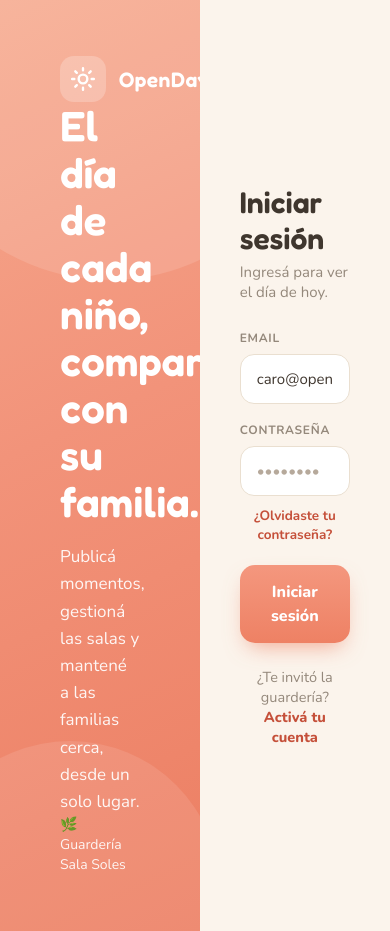
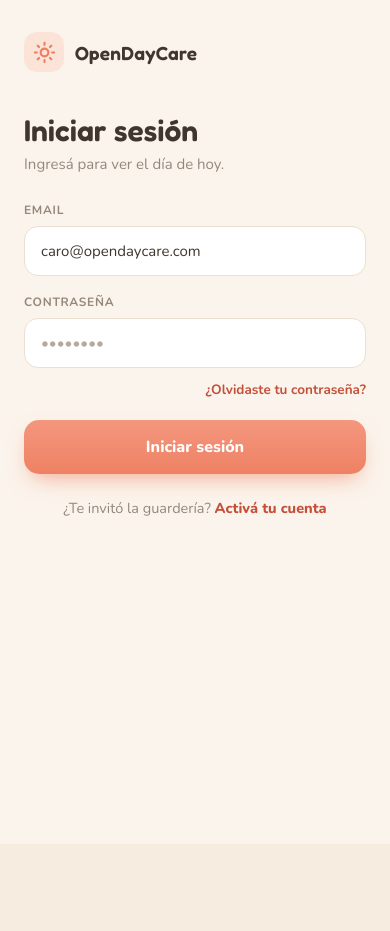
Before and after one commit to NokrisMx/open-daycare, a Next.js app: page /login in a window 390 px wide. After the commit the page ends 844 px from the top, so only its background shows below. Built offline with nearby package versions, Linux system fonts and the light colour scheme.

Commit message:
Actualizar estilos y estructura de la página de inicio de sesión para mejorar la responsividad y la presentación visual.

```diff
--- a/app/login/page.tsx
+++ b/app/login/page.tsx
@@ -5,8 +5,8 @@ import { AuthField } from "@/components/auth/auth-field";
 
 export default function LoginPage() {
   return (
-    <main className="grid min-h-screen grid-cols-[1.05fr_1fr] bg-[#FBF4EC]">
-      <section className="relative flex flex-col justify-between overflow-hidden bg-[linear-gradient(155deg,#F6A98E_0%,#F2937A_45%,#EC7E62_100%)] px-[60px] py-14 text-white">
+    <main className="min-h-dvh min-w-0 overflow-x-hidden bg-[#FBF4EC] md:grid md:min-h-screen md:grid-cols-[1.05fr_1fr]">
+      <section className="relative hidden flex-col justify-between overflow-hidden bg-[linear-gradient(155deg,#F6A98E_0%,#F2937A_45%,#EC7E62_100%)] px-[60px] py-14 text-white md:flex">
         <div className="absolute -top-[140px] -right-[120px] size-[420px] rounded-full bg-white/12" />
         <div className="absolute -bottom-[110px] -left-20 size-[300px] rounded-full bg-white/10" />
 
@@ -31,8 +31,12 @@ export default function LoginPage() {
         </p>
       </section>
 
-      <section className="flex items-center justify-center p-10">
+      <section className="flex min-h-dvh min-w-0 items-start justify-center pt-[calc(2rem+env(safe-area-inset-top))] pr-[calc(1.5rem+env(safe-area-inset-right))] pb-[calc(2rem+env(safe-area-inset-bottom))] pl-[calc(1.5rem+env(safe-area-inset-left))] md:min-h-0 md:items-center md:p-10">
         <div className="w-full max-w-[392px]">
+          <div className="mb-10 md:hidden">
+            <AuthBrand variant="compact" />
+          </div>
+
           <h2 className="mb-1.5 font-display text-[30px] font-semibold text-[#3F362E]">
             Iniciar sesión
           </h2>
```
